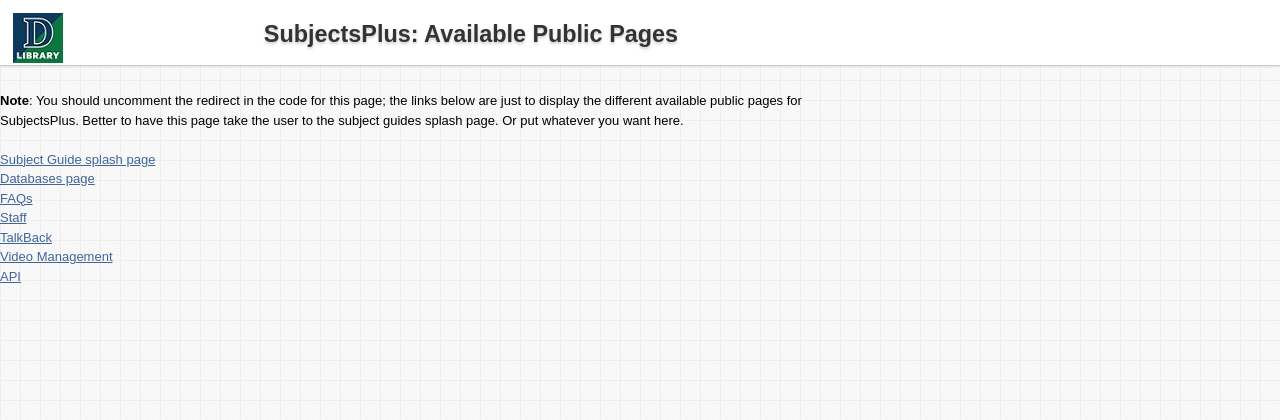
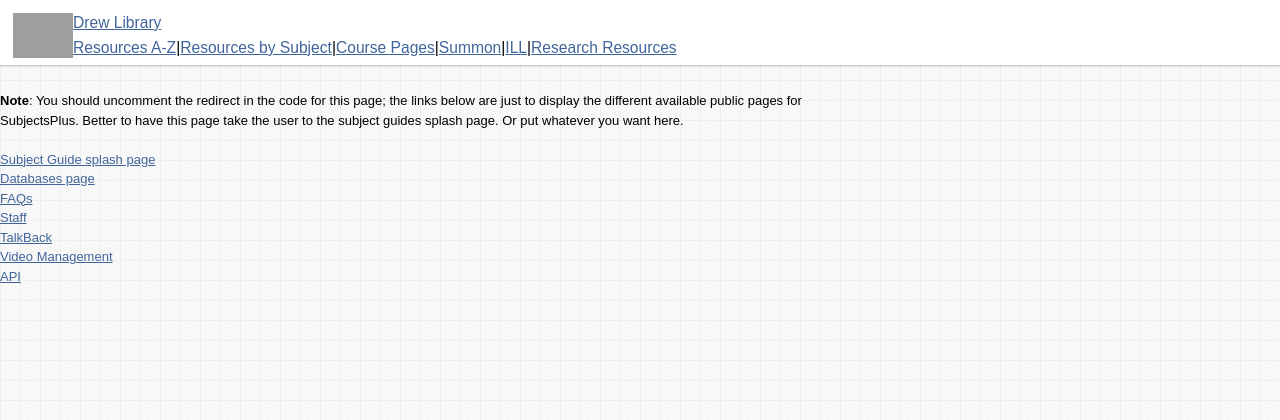
Before and after one commit to craigdmileham/SubjectsMinusMinus, a PHP site: page /richter/ in a window 1280 px wide. Shown: the top 420 px of the page. Run offline with PHP 8.4, Linux system fonts and the light colour scheme; some libraries are stand-ins or nearby versions; grey boxes are pictures that could not be loaded.

Commit message:
Library Header fix
no more stupid double headers!

```diff
--- a/control/includes/config.php
+++ b/control/includes/config.php
@@ -82,7 +82,7 @@ $user_photo_update = TRUE;
    http://www.yoursite.edu/library/sp/
    Make sure to include the trailing slash!
 */
-$BaseURL = "http://localhost:81/";
+$BaseURL = "http://localhost:80/splus/";
 
 /* Name of this resource, i.e., SubjectsPlus */
 $resource_name = "SubjectsPlus";
--- a/subjects/includes/header.php
+++ b/subjects/includes/header.php
@@ -41,17 +41,35 @@ $v2styles = TRUE;
 
 <div id="header">
     <div id="header_inner_wrap">
-        <div class="pure-g">
-            <div class="pure-u-1 pure-u-md-1-5">
-                <a href="<?php print $PublicPath; ?>"><img src="<?php print $AssetPath; ?>images/public/logo.png" alt="Home Page" /></a>
+  	<div>
+        <table border="0" cellspacing="10" class="navbar">
+  <tbody><tr>
+    <td rowspan="2"><img src="http://depts.drew.edu/lib/D_library.jpg" width="60" height="60"></td>
+    <td colspan="5" valign="top" class="RunningHead"><a href="http://www.drew.edu/library">Drew Library</a></td>
+ </tr>
+  <tr valign="top">
+    <td><a href="http://walter.drew.edu/splus/subjects/databases.php">Resources A-Z</a></td>
+<td> | </td><td>
+    </td><td><a href="http://walter.drew.edu/splus/subjects/index.php?type=Subject">Resources by Subject</a></td>
+<td> | </td><td>
+    </td><td><a href="http://walter.drew.edu/splus/subjects/index.php?type=Course">Course Pages</a></td>
+<td> | </td><td>
+    </td><td><a href="http://drew.summon.serialssolutions.com/">Summon</a></td>
+<td> | </td><td>
+    </td><td><a href="http://illiad.drew.edu">ILL</a></td>
+<td> | </td><td>
+    </td><td><a href="http://www.drew.edu/library/research">Research Resources</a></td>
+</tr>
 
-            </div>
-            <div class="pure-u-1 pure-u-md-4-5">
-                <?php if (isset($v2styles)) { print "<h1>$page_title</h1>"; } ?>
-            </div>
-        </div>
+</tbody></table>
+	</div>
+<div style="float: right">
+<!-- ?php
+include ("proactive-custom-popout.php");
+-->
+ </div>
     </div>
-</div> <!--end #header-->
+</div>
 
 <div class="wrapper-full">
     <div class="pure-g">
--- a/subjects/index.php
+++ b/subjects/index.php
@@ -12,7 +12,7 @@ use SubjectsPlus\Control\Querier;
 include("../control/includes/config.php");
 include("../control/includes/functions.php");
 include("../control/includes/autoloader.php");
-include("libraryHeader.php");
+//include("libraryHeader.php");
 // If you have a theme set, but DON'T want to use it for this page, comment out the next line
 if (isset($subjects_theme)  && $subjects_theme != "") { include("themes/$subjects_theme/index.php"); exit;}
 
```
Also changed, not shown: subjects/libraryHeader.php (deleted, +0 -27 lines).
